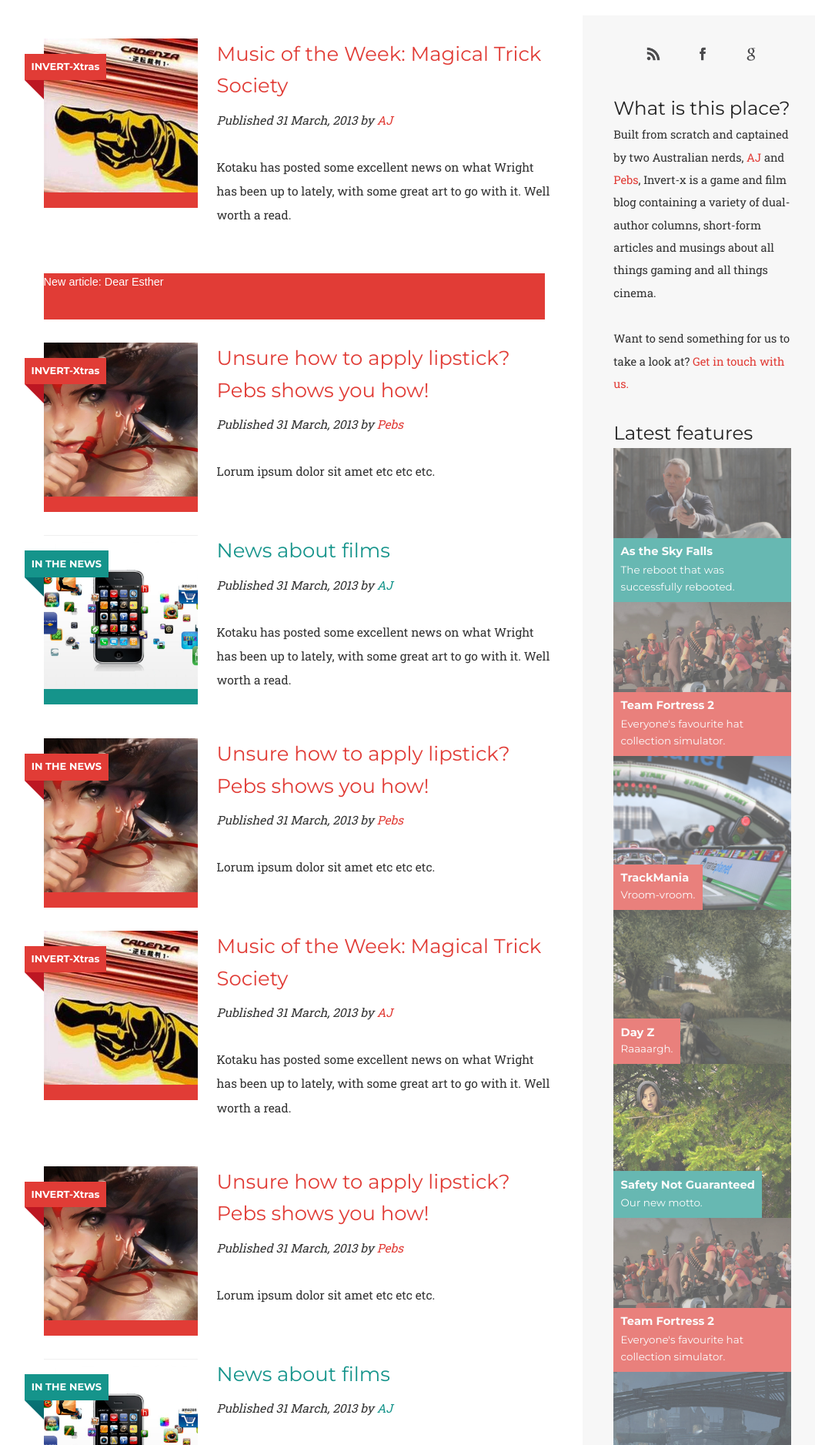
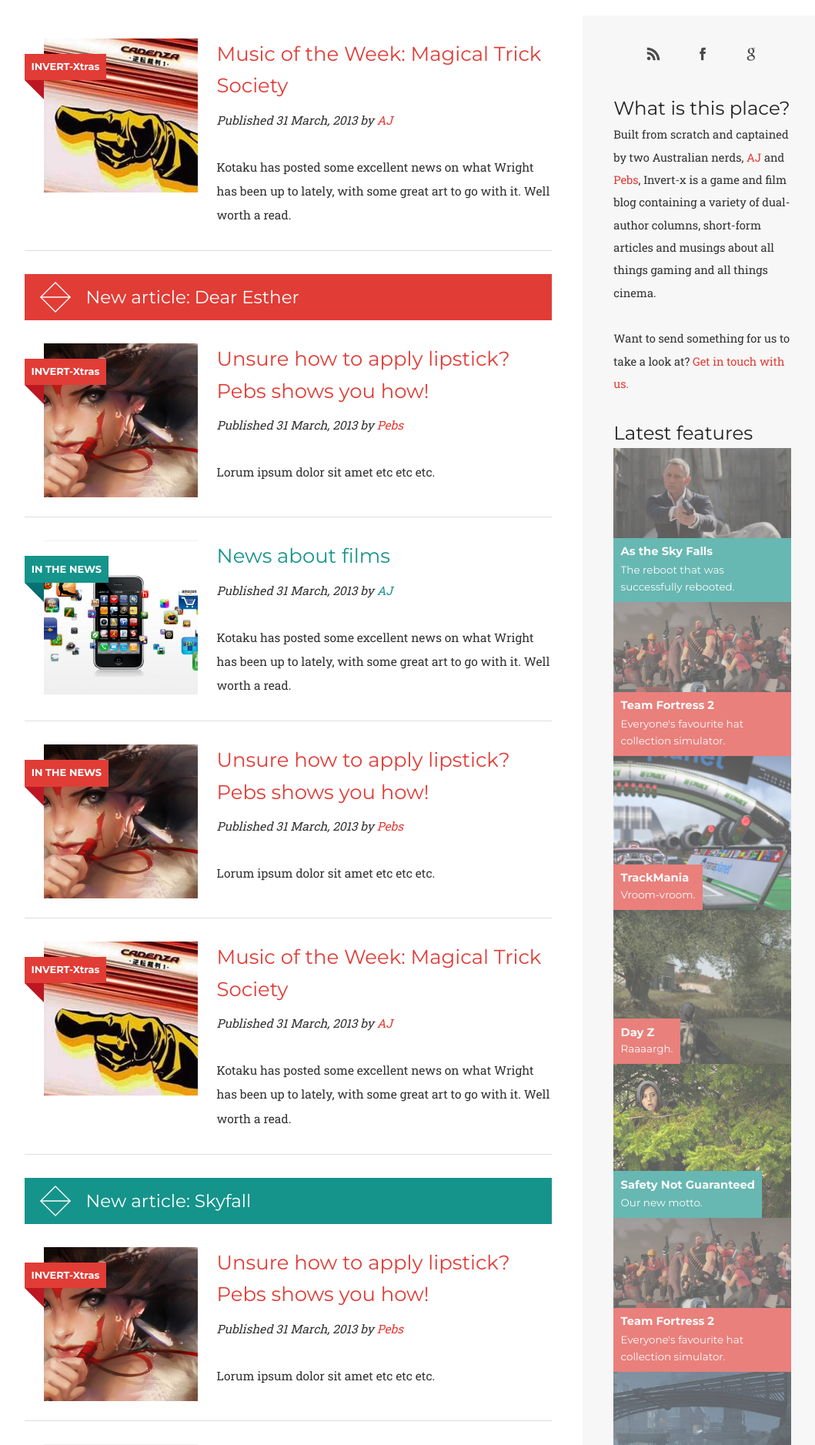
Before and after one commit to AJ292/Invert-x, a PHP site: page / in a window 1280 px wide. Shown: the part 680-2557 px from the top of the page at 77% size, without its empty margins (90-1149 px from the left). Run offline with PHP 8.4, Linux system fonts and the light colour scheme.

Commit message:
Amendments to archive alert styling

```diff
--- a/Content/Styles/style-combined.css
+++ b/Content/Styles/style-combined.css
@@ -633,6 +633,7 @@ i, em {
 	overflow-x: hidden;
 	width: 100%;
 	font-size: .9em;
+	border-bottom: 1px solid #dedede;
 }
 
 .news-article-image {
@@ -640,18 +641,9 @@ i, em {
 	height: 200px;
 	background-size: cover;
 	background-position: center center;
-	margin: 0 25px 0 25px;
+	margin: 0 25px 25px 25px;
 	float: left;
 	display: block;
-	border-bottom: 20px solid white;
-}
-
-.games .news-article-image {
-	border-color: #E13C36;
-}
-
-.films .news-article-image {
-	border-color: #15948B;
 }
 
 .news-article h2 {
@@ -694,16 +686,20 @@ i, em {
 }
 
 .article-alert {
-	width: 95%;
-	margin: 0 25px 0 25px;
+	width: 100%;
+	font-size: 1.6em;
 	height: 60px;
-	background-color: #e13c36;
+	line-height: 60px;
 	color: #fff;
 	display: block;
+	font-family: 'Montserrat', sans-serif;
+	margin: 0 0 30px 0;
 }
 
-.article-alert h2 {
-	color: #fff;
+.article-alert img {
+	width: 40px;
+	margin: 10px 20px 0 20px;
+	float: left;
 }
 
 .right-column {
@@ -833,7 +829,7 @@ i, em {
 	color: #e13c36;
 }
 
-.games .index-article-header-master-container, .article-header-master-container, .games h2.shine-assign-header, .games h2.comments-header, .games .image, .games .discuss-image, .games .archive-current, .games .section-info, .games .promo-reel-item, .games .label-text {
+.games .index-article-header-master-container, .article-header-master-container, .games h2.shine-assign-header, .games h2.comments-header, .games .image, .games .discuss-image, .games .archive-current, .games .section-info, .games .promo-reel-item, .games .label-text, .games.article-alert  {
 	background-color: #e13c36;
 }
 
@@ -842,6 +838,6 @@ i, em {
 	color: #15948b;
 }
 
-.films .article-header-master-container, .films h2.shine-assign-header, .films h2.comments-header, .films .image, .films .image-left, .films .image-right, .films .discuss-image, .films .archive-current, .films .section-info, .films .promo-reel-item, .films .label-text {
+.films .article-header-master-container, .films h2.shine-assign-header, .films h2.comments-header, .films .image, .films .image-left, .films .image-right, .films .discuss-image, .films .archive-current, .films .section-info, .films .promo-reel-item, .films .label-text, .films.article-alert  {
 	background-color: #15948b;
 }
--- a/index.html
+++ b/index.html
@@ -48,7 +48,7 @@
 						<p><i>Published 31 March, 2013 by <a href="#">AJ</a></i></p>
 						<p>Kotaku has posted some excellent news on what Wright has been up to lately, with some great art to go with it. Well worth a read.</p>
 					</div>
-					<a class="games article-alert" href="#">New article: Dear Esther</a>
+					<a class="games article-alert" href="#"><img src="Content/Images/archive-icon.svg"> New article: Dear Esther</a>
 					<div class="games news-article">
 						<div class="news-label">
 							<span class="label-text">INVERT-Xtras</span>
@@ -85,6 +85,7 @@
 						<p><i>Published 31 March, 2013 by <a href="#">AJ</a></i></p>
 						<p>Kotaku has posted some excellent news on what Wright has been up to lately, with some great art to go with it. Well worth a read.</p>
 					</div>
+					<a class="films article-alert" href="#"><img src="Content/Images/archive-icon.svg"> New article: Skyfall</a>
 					<div class="games news-article">
 						<div class="news-label">
 							<span class="label-text">INVERT-Xtras</span>
```
Also changed, not shown: Content/Images/archive-icon.svg (added).
